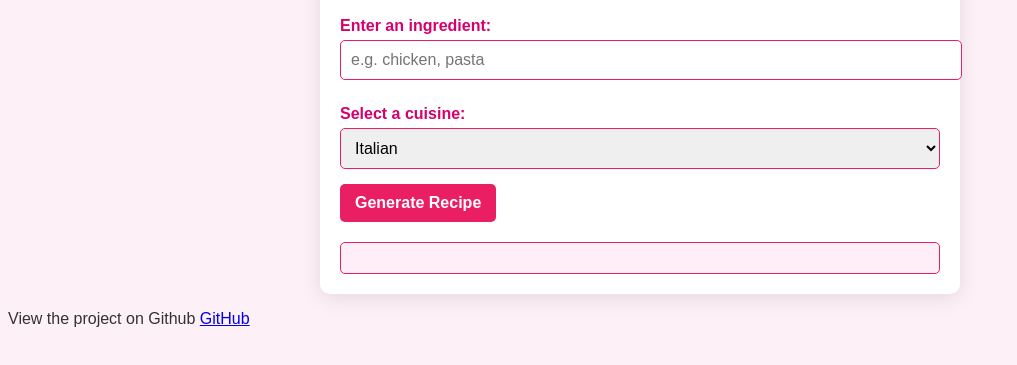
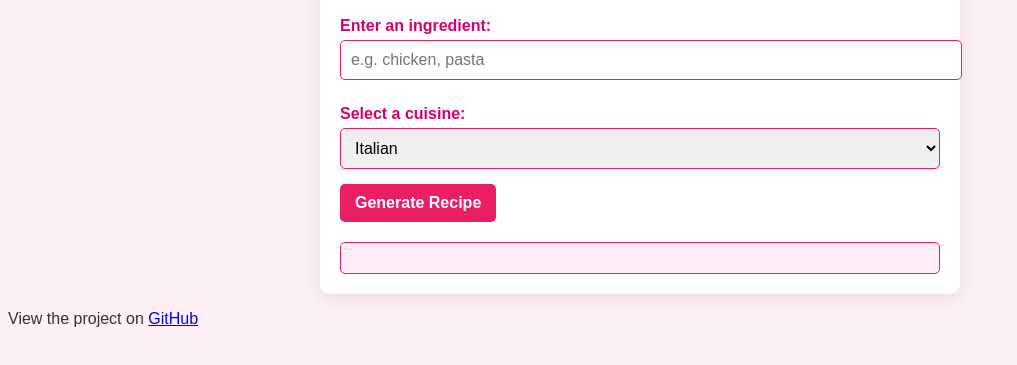
Before and after one commit to AngieKirui/Recipe-generator, a plain HTML site: page index.html in a window 1280 px wide. Shown: the part 113-478 px from the top of the page, without its empty margins (0-1017 px from the left). Drawn offline with Linux system fonts and the light colour scheme.

Commit message:
Update index.html

```diff
--- a/index.html
+++ b/index.html
@@ -25,7 +25,7 @@
       <div id="recipe" class="recipe-output"></div>
     </div>
      <footer>
-            <p>View the project on Github <a href="https://github.com/AngieKirui/Recipe-generator" target="_blank">GitHub</a></p>
+            <p>View the project on <a href="https://github.com/AngieKirui/Recipe-generator" target="_blank">GitHub</a></p>
         </footer>
     </div>
     <script src="src/script.js"></script>
```
